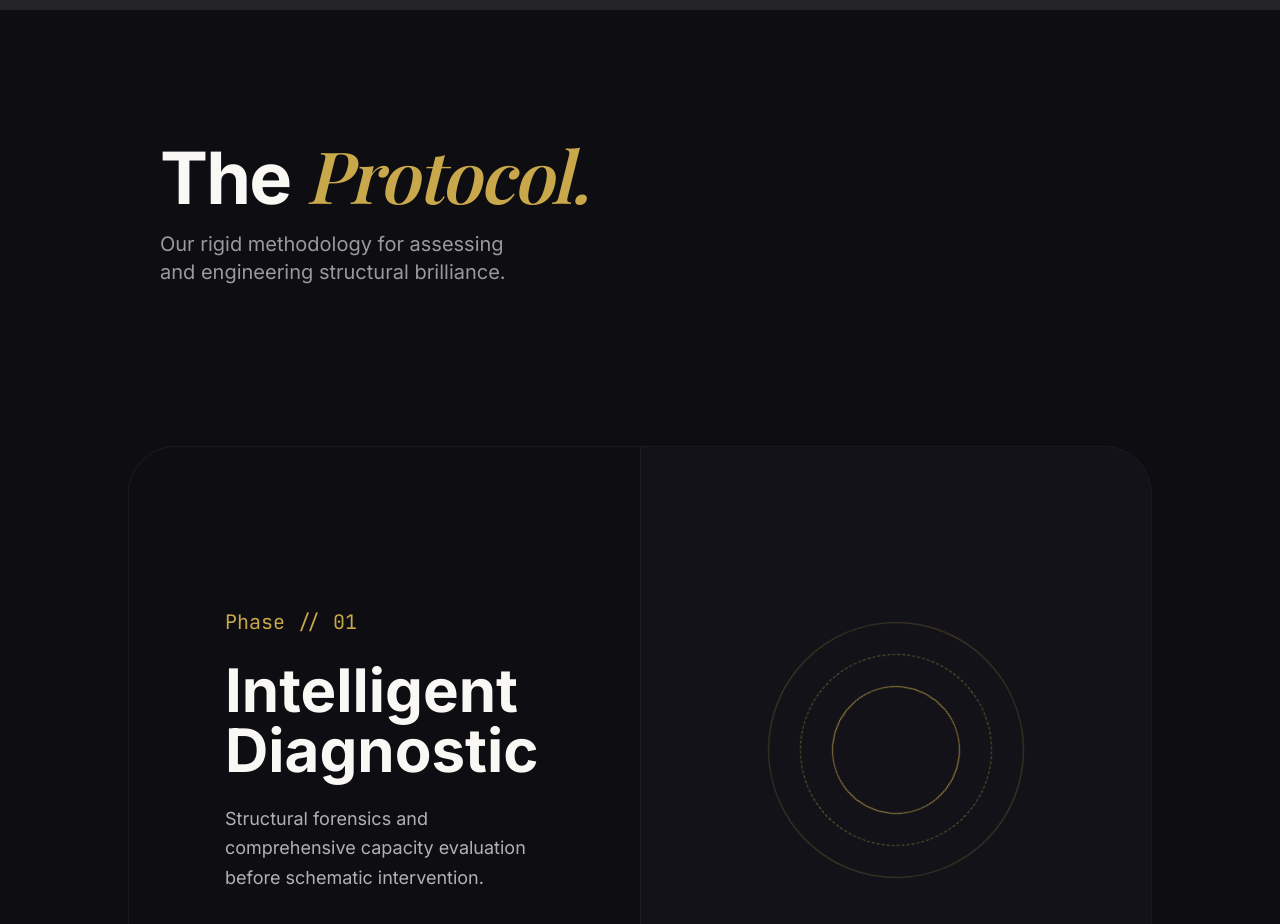
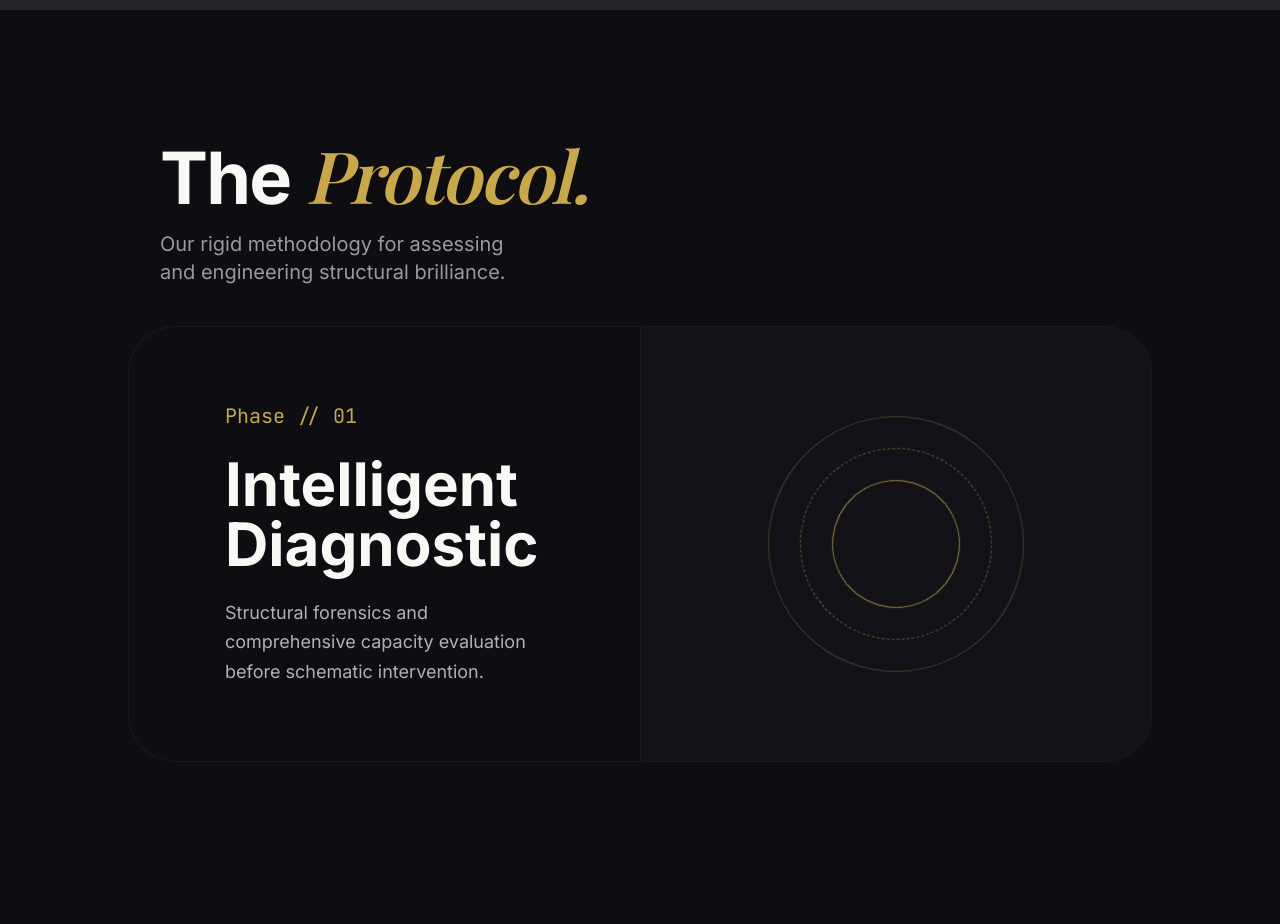
Before and after one commit to AneeshCodes/ABConsultingEngineers, a React (Vite) app: page / in a window 1280 px wide. Shown: the part 2380-3304 px from the top of the page. Built offline with nearby package versions, Linux system fonts and the light colour scheme; grey boxes are pictures that could not be loaded; a web font is replaced by a local one.

Commit message:
Fix Protocol abrupt entry by wrapping title in sticky layout, add 33 percent dwell time for Phase 3

```diff
--- a/src/components/Protocol.jsx
+++ b/src/components/Protocol.jsx
@@ -86,7 +86,7 @@ const Protocol = () => {
         let ctx = gsap.context(() => {
             const cards = gsap.utils.toArray('.protocol-card');
             const numCards = cards.length;
-            const scrollPerCard = 100 / (numCards - 1); // e.g., 50% for 3 cards
+            const scrollPerCard = 100 / numCards; // 33.33% for 3 cards. The last 33.33% becomes pure dwell time for Phase 3!
 
             // Apple-style: cards lift upward, scale, blur, and fade — with weighted scrub lag
             cards.forEach((card, i) => {
@@ -112,25 +112,31 @@ const Protocol = () => {
     }, []);
 
     return (
-        <section id="protocol" className="bg-primary text-background">
-            <div className="pt-32 max-w-6xl mx-auto px-6 md:px-12 lg:px-24 mb-16 relative z-20">
-                <h2 className="text-5xl md:text-6xl lg:text-7xl font-sans font-bold tracking-tight text-background mb-4">
+        <section id="protocol" className="bg-primary text-background w-full relative">
+            {/* The native scrolling track that determines total scroll duration */}
+            <div ref={containerRef} className="relative w-full z-10" style={{ height: '400vh' }}>
+                {/* The unified Sticky container */}
+                <div className="sticky top-0 w-full h-[100dvh] flex flex-col justify-center overflow-hidden pt-24 md:pt-32 pb-12">
+
+                    {/* Title inside sticky container */}
+                    <div className="w-full max-w-6xl mx-auto px-6 md:px-12 lg:px-24 mb-10 shrink-0">
+                        <h2 className="text-4xl md:text-5xl lg:text-7xl font-sans font-bold tracking-tight text-background mb-4">
                             The <span className="font-drama italic text-accent">Protocol.</span>
                         </h2>
-                <p className="text-xl font-sans text-background/60 max-w-2xl text-balance">
+                        <p className="text-lg md:text-xl font-sans text-background/60 max-w-2xl text-balance">
                             Our rigid methodology for assessing and engineering structural brilliance.
                         </p>
                     </div>
 
-            {/* The native scrolling track that determines total scroll duration */}
-            <div ref={containerRef} className="relative w-full z-10" style={{ height: '350vh' }}>
-                {/* The visually pinned frame */}
-                <div className="sticky top-0 w-full h-[100dvh] flex items-center justify-center p-6 md:p-12 lg:p-24 overflow-hidden">
+                    {/* Cards Container */}
+                    <div className="w-full flex-1 relative flex items-center justify-center px-6 md:px-12 lg:px-24">
                         <div ref={wrapRef} className="relative w-full max-w-5xl h-full flex items-center justify-center">
                             {protocols.map((p, i) => (
                                 <ProtocolCard key={i} data={p} index={i} />
                             ))}
                         </div>
+                    </div>
+
                 </div>
             </div>
         </section>
```
Lines whose indentation alone changed are shown as unchanged.
